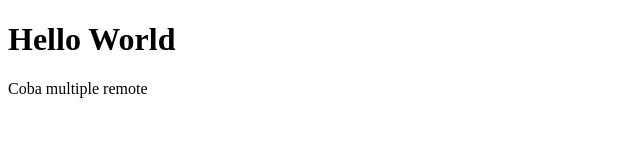
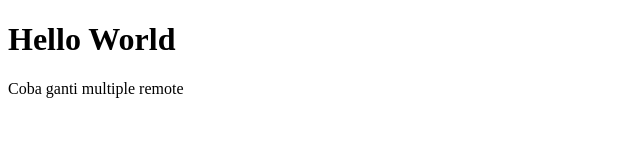
Before and after one commit to radityahapusan/cobamultipleremote, a plain HTML site: page index.html in a window 1280 px wide. Shown: the full height of the page, 0-640 px from the left. Drawn offline with Linux system fonts and the light colour scheme.

Commit message:
menambahkan kata ganti

```diff
--- a/index.html
+++ b/index.html
@@ -9,7 +9,7 @@
 
 <body>
     <h1>Hello World</h1>
-    <p>Coba multiple remote</p>
+    <p>Coba ganti multiple remote</p>
 </body>
 
 </html>
```
